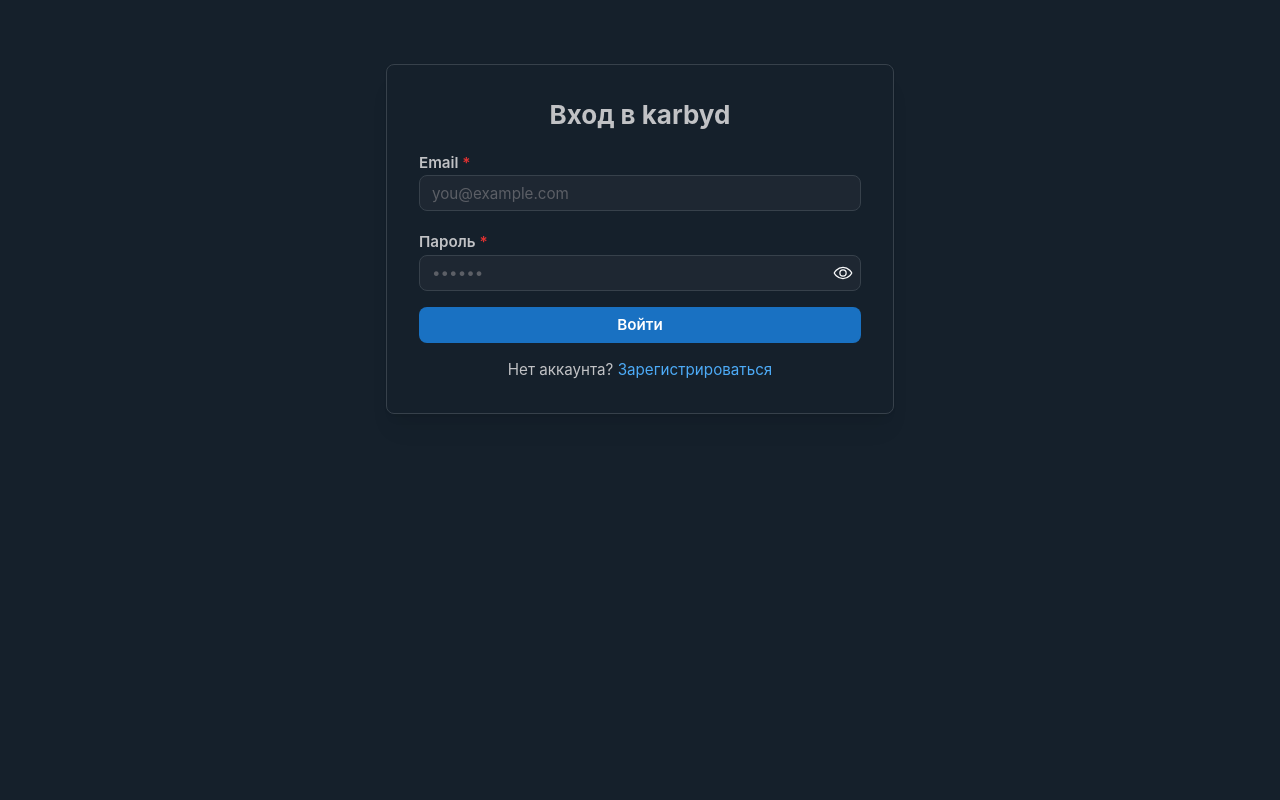
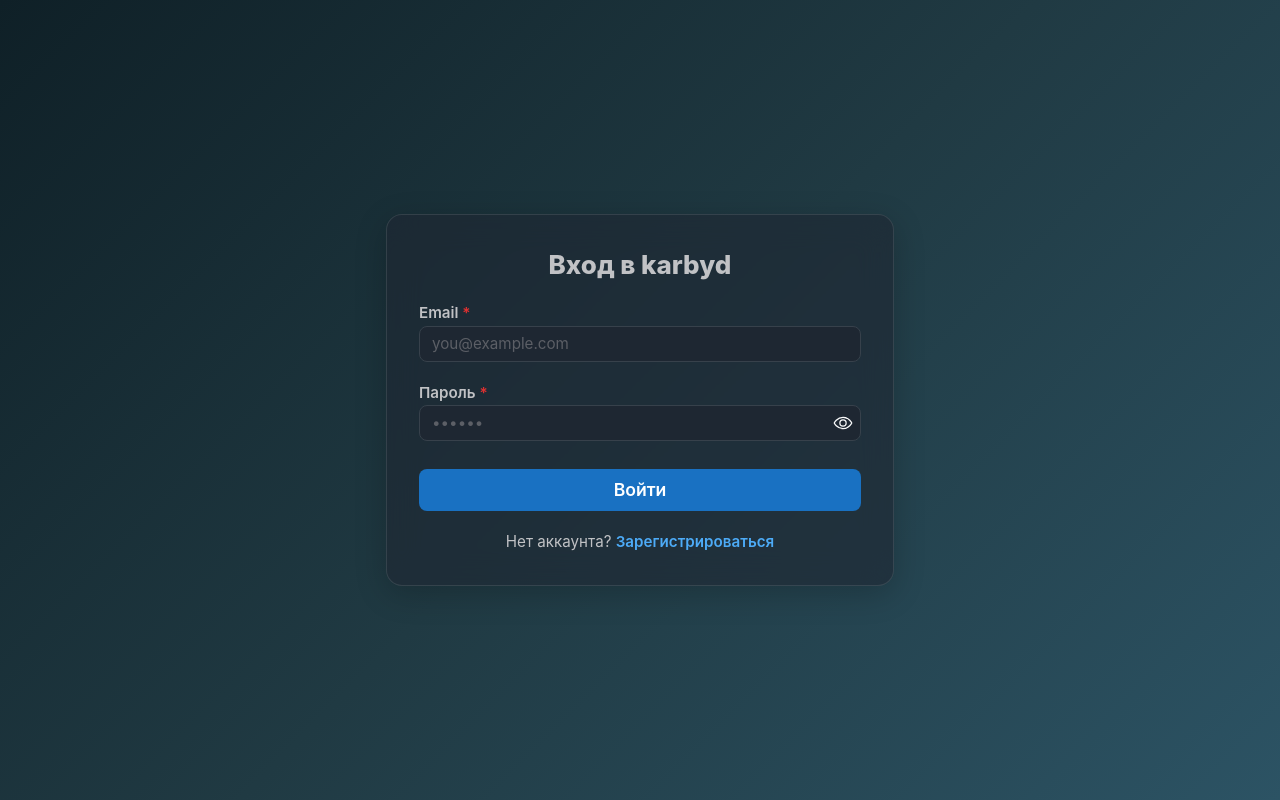
Before and after one commit to Wolosevich/karbyd, a React (Vite) app in the folder frontend/: page /login in a window 1280 px wide. Built offline with nearby package versions, Linux system fonts and the light colour scheme; no server answers.

Commit message:
style: redesign login page with glassmorphism effect

```diff
--- a/frontend/src/pages/Login.tsx
+++ b/frontend/src/pages/Login.tsx
@@ -1,5 +1,5 @@
-import { useState } from 'react';
-import { useNavigate } from 'react-router-dom';
+import { useState } from "react";
+import { useNavigate } from "react-router-dom";
 import {
   Container,
   Paper,
@@ -10,30 +10,35 @@ import {
   Stack,
   Anchor,
   Text,
-    Alert,
-} from '@mantine/core';
-import { useForm } from '@mantine/form';
-import { notifications } from '@mantine/notifications';
-import { useAuth } from '../hooks/useAuth';
+  Box,
+  useMantineColorScheme,
+} from "@mantine/core";
+import { useForm } from "@mantine/form";
+import { notifications } from "@mantine/notifications";
+import { useAuth } from "../hooks/useAuth";
 
 export default function Login() {
-    const [mode, setMode] = useState<'login' | 'register'>('login');
+  const [mode, setMode] = useState<"login" | "register">("login");
   const navigate = useNavigate();
   const { login, register } = useAuth();
 
+  // Получаем текущую тему
+  const { colorScheme } = useMantineColorScheme();
+  const isDark = colorScheme === "dark";
+
   const form = useForm({
-        initialValues: { email: '', username: '', password: '' },
+    initialValues: { email: "", username: "", password: "" },
     validate: {
-            email: (v) => (/^\S+@\S+$/.test(v) ? null : 'Некорректный email'),
-            password: (v) => (v.length >= 6 ? null : 'Минимум 6 символов'),
+      email: (v) => (/^\S+@\S+$/.test(v) ? null : "Некорректный email"),
+      password: (v) => (v.length >= 6 ? null : "Минимум 6 символов"),
       username: (v) =>
-                mode === 'register' && v.length < 3 ? 'Минимум 3 символа' : null,
+        mode === "register" && v.length < 3 ? "Минимум 3 символа" : null,
     },
   });
 
   const handleSubmit = form.onSubmit(async (values) => {
     try {
-            if (mode === 'login') {
+      if (mode === "login") {
         await login.mutateAsync({
           email: values.email,
           password: values.password,
@@ -42,16 +47,16 @@ export default function Login() {
         await register.mutateAsync(values);
       }
       notifications.show({
-                message: mode === 'login' ? 'Успешный вход!' : 'Регистрация успешна!',
-                color: 'green',
+        message: mode === "login" ? "Успешный вход!" : "Регистрация успешна!",
+        color: "green",
       });
-            navigate('/');
+      navigate("/");
     } catch (err: unknown) {
       const error = err as { response?: { data?: { error?: string } } };
       notifications.show({
-                title: 'Ошибка',
-                message: error.response?.data?.error || 'Что-то пошло не так',
-                color: 'red',
+        title: "Ошибка",
+        message: error.response?.data?.error || "Что-то пошло не так",
+        color: "red",
       });
     }
   });
@@ -59,10 +64,38 @@ export default function Login() {
   const isLoading = login.isPending || register.isPending;
 
   return (
-        <Container size="xs" py="xl">
-            <Paper withBorder shadow="md" p="xl" radius="md" mt="xl">
-                <Title order={2} mb="md" ta="center">
-                    {mode === 'login' ? 'Вход в karbyd' : 'Регистрация в karbyd'}
+    // Фон с красивым градиентом, который меняется в зависимости от темы
+    <Box
+      style={{
+        minHeight: "100vh",
+        display: "flex",
+        alignItems: "center",
+        justifyContent: "center",
+        background: isDark
+          ? "linear-gradient(135deg, #0f2027 0%, #203a43 50%, #2c5364 100%)" // Темный градиент
+          : "linear-gradient(135deg, #e0c3fc 0%, #8ec5fc 100%)", // Светлый градиент
+        padding: "20px",
+      }}
+    >
+      <Container size="xs" w="100%">
+        <Paper
+          p="xl"
+          radius="lg"
+          // Стили для эффекта матового стекла
+          style={{
+            background: isDark
+              ? "rgba(30, 39, 50, 0.6)"
+              : "rgba(255, 255, 255, 0.7)",
+            backdropFilter: "blur(16px)", // Размытие фона
+            WebkitBackdropFilter: "blur(16px)", // Для Safari
+            border: isDark
+              ? "1px solid rgba(255, 255, 255, 0.1)"
+              : "1px solid rgba(255, 255, 255, 0.5)",
+            boxShadow: "0 8px 32px 0 rgba(0, 0, 0, 0.2)",
+          }}
+        >
+          <Title order={2} mb="md" ta="center" fw={800}>
+            {mode === "login" ? "Вход в karbyd" : "Регистрация"}
           </Title>
 
           <form onSubmit={handleSubmit}>
@@ -71,15 +104,17 @@ export default function Login() {
                 label="Email"
                 placeholder="you@example.com"
                 required
-                            {...form.getInputProps('email')}
+                variant="default"
+                {...form.getInputProps("email")}
               />
 
-                        {mode === 'register' && (
+              {mode === "register" && (
                 <TextInput
                   label="Username"
                   placeholder="username"
                   required
-                                {...form.getInputProps('username')}
+                  variant="default"
+                  {...form.getInputProps("username")}
                 />
               )}
 
@@ -87,29 +122,34 @@ export default function Login() {
                 label="Пароль"
                 placeholder="••••••"
                 required
-                            {...form.getInputProps('password')}
+                variant="default"
+                {...form.getInputProps("password")}
               />
 
-                        {form.errors.error && (
-                            <Alert color="red">{form.errors.error}</Alert>
-                        )}
-
-                        <Button type="submit" loading={isLoading} fullWidth>
-                            {mode === 'login' ? 'Войти' : 'Зарегистрироваться'}
+              <Button
+                type="submit"
+                loading={isLoading}
+                fullWidth
+                size="md"
+                mt="sm"
+              >
+                {mode === "login" ? "Войти" : "Зарегистрироваться"}
               </Button>
             </Stack>
           </form>
 
-                <Text ta="center" mt="md" size="sm">
-                    {mode === 'login' ? 'Нет аккаунта? ' : 'Уже есть аккаунт? '}
+          <Text ta="center" mt="lg" size="sm">
+            {mode === "login" ? "Нет аккаунта? " : "Уже есть аккаунт? "}
             <Anchor
               component="button"
-                        onClick={() => setMode(mode === 'login' ? 'register' : 'login')}
+              fw={600}
+              onClick={() => setMode(mode === "login" ? "register" : "login")}
             >
-                        {mode === 'login' ? 'Зарегистрироваться' : 'Войти'}
+              {mode === "login" ? "Зарегистрироваться" : "Войти"}
             </Anchor>
           </Text>
         </Paper>
       </Container>
+    </Box>
   );
 }
```
Lines whose indentation alone changed are shown as unchanged.
